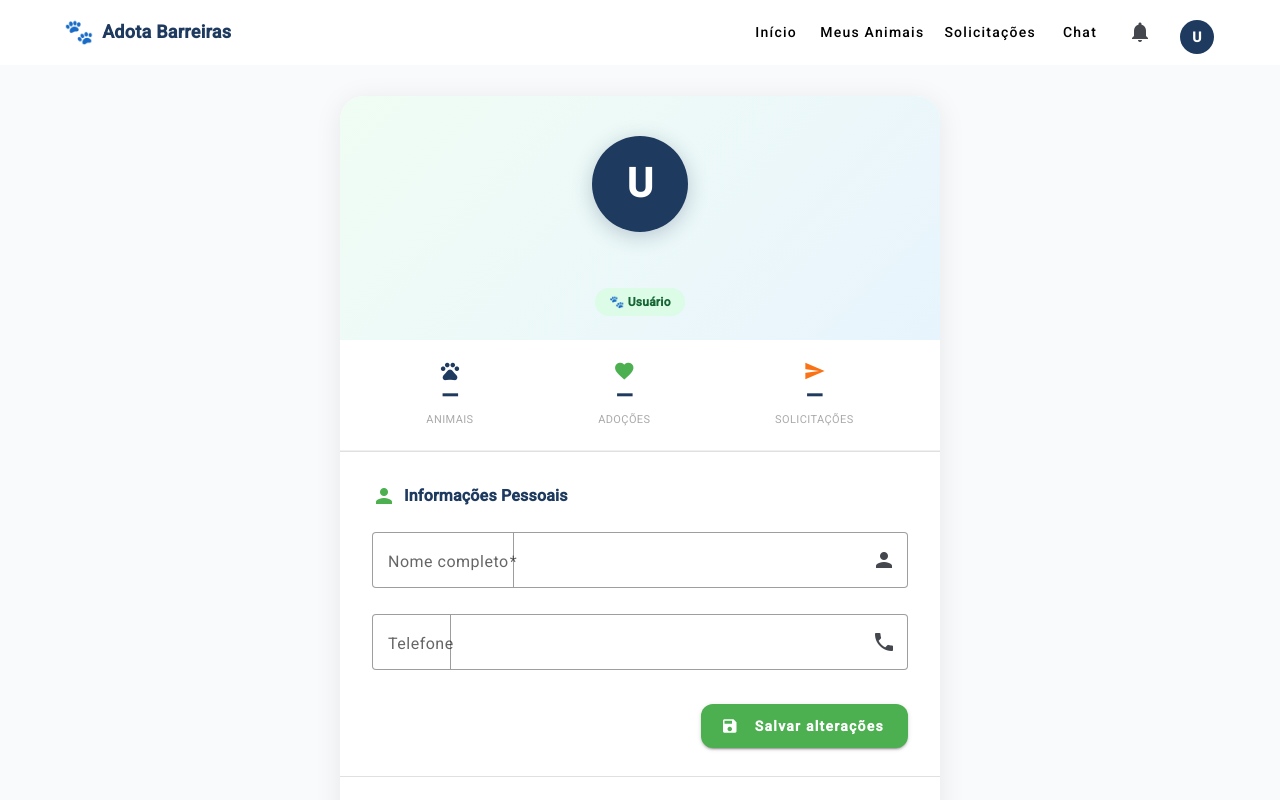
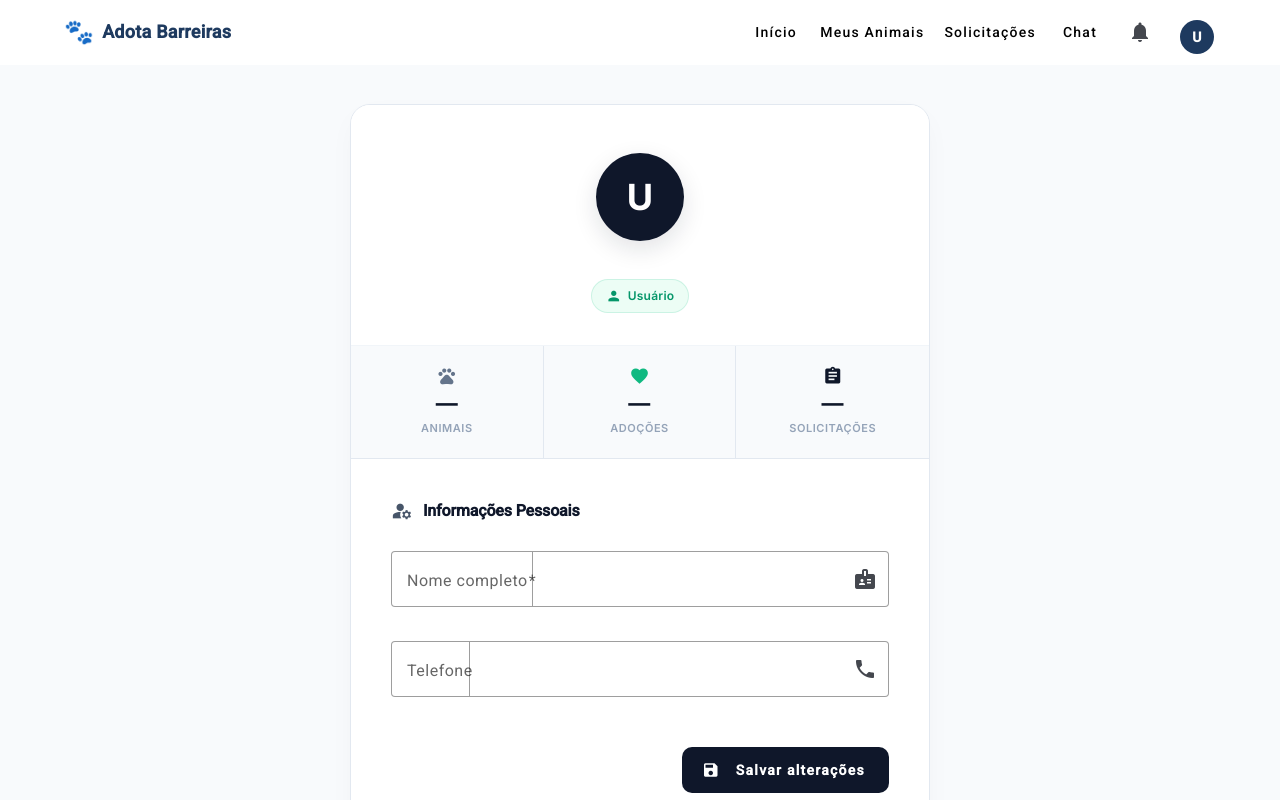
Before and after one commit to MuriloWisch/adota-barreiras-web, an Angular app: page /profile in a window 1280 px wide. Shown: the top 800 px of the page. Built offline with nearby package versions, Linux system fonts and the light colour scheme; sample sign-in values are in the browser's storage.

Commit message:
Refactor: redesign UI screens from profile and improve layout consistency

```diff
--- a/src/app/features/profile/profile.component.html
+++ b/src/app/features/profile/profile.component.html
@@ -1,61 +1,65 @@
-<div class="page-wrap">
+<div class="profile-page-wrapper">
   <div class="profile-card" @fadeUp>
 
-    <div class="avatar-section">
-      <div class="big-avatar">{{ initial() }}</div>
-      <h1 class="user-name">{{ user()?.name }}</h1>
-      <p class="user-email">{{ user()?.email }}</p>
-      <span class="role-badge" [class.admin]="user()?.role === 'ADMIN'">
-        {{ user()?.role === 'ADMIN' ? '⚙️ Administrador' : '🐾 Usuário' }}
+    <div class="profile-hero">
+      <div class="user-avatar-initials">{{ initial() }}</div>
+      <h1 class="user-display-name">{{ user()?.name }}</h1>
+      <p class="user-display-email">{{ user()?.email }}</p>
+
+      <span class="badge-role" [class.badge-admin]="user()?.role === 'ADMIN'">
+        <mat-icon>{{ user()?.role === 'ADMIN' ? 'admin_panel_settings' : 'person' }}</mat-icon>
+        <span>{{ user()?.role === 'ADMIN' ? 'Administrador' : 'Usuário' }}</span>
       </span>
     </div>
 
-    <div class="stats-row">
-      <div class="stat-item">
-        <mat-icon class="stat-icon">pets</mat-icon>
-        <span class="stat-num">—</span>
-        <span class="stat-label">Animais</span>
+    <div class="metrics-grid">
+      <div class="metric-block">
+        <mat-icon class="metric-icon">pets</mat-icon>
+        <span class="metric-value">—</span>
+        <span class="metric-label">Animais</span>
       </div>
-      <div class="stat-item">
-        <mat-icon class="stat-icon green">favorite</mat-icon>
-        <span class="stat-num">—</span>
-        <span class="stat-label">Adoções</span>
+      <div class="metric-block">
+        <mat-icon class="metric-icon metric-icon--emerald">favorite</mat-icon>
+        <span class="metric-value">—</span>
+        <span class="metric-label">Adoções</span>
       </div>
-      <div class="stat-item">
-        <mat-icon class="stat-icon orange">send</mat-icon>
-        <span class="stat-num">—</span>
-        <span class="stat-label">Solicitações</span>
+      <div class="metric-block">
+        <mat-icon class="metric-icon metric-icon--slate">assignment</mat-icon>
+        <span class="metric-value">—</span>
+        <span class="metric-label">Solicitações</span>
       </div>
     </div>
 
-    <mat-divider></mat-divider>
+    <section class="settings-section">
+      <h2 class="section-heading">
+        <mat-icon>manage_accounts</mat-icon>
+        <span>Informações Pessoais</span>
+      </h2>
 
-    <section class="form-section">
-      <h2 class="section-title"><mat-icon>person</mat-icon> Informações Pessoais</h2>
-
-      <div class="form-error" *ngIf="infoError">
-        <mat-icon>error_outline</mat-icon> {{ infoError }}
+      <div class="alert-banner alert-banner--error" *ngIf="infoError">
+        <mat-icon>error_outline</mat-icon>
+        <span>{{ infoError }}</span>
       </div>
 
       <form [formGroup]="infoForm" (ngSubmit)="saveInfo()">
-        <mat-form-field appearance="outline" class="full-w">
+        <mat-form-field appearance="outline" class="field-full-width">
           <mat-label>Nome completo</mat-label>
           <input matInput formControlName="name">
-          <mat-icon matSuffix>person</mat-icon>
+          <mat-icon matSuffix>badge</mat-icon>
           <mat-error>Nome obrigatório</mat-error>
         </mat-form-field>
 
-        <mat-form-field appearance="outline" class="full-w">
+        <mat-form-field appearance="outline" class="field-full-width">
           <mat-label>Telefone</mat-label>
           <input matInput formControlName="phone" type="tel">
           <mat-icon matSuffix>phone</mat-icon>
         </mat-form-field>
 
-        <div class="form-footer">
-          <button mat-raised-button class="btn-primary" type="submit" [disabled]="savingInfo()">
+        <div class="actions-row">
+          <button mat-flat-button class="btn-submit-primary" type="submit" [disabled]="savingInfo()">
             <mat-spinner diameter="18" *ngIf="savingInfo()"></mat-spinner>
             <mat-icon *ngIf="!savingInfo()">save</mat-icon>
-            {{ savingInfo() ? 'Salvando...' : 'Salvar alterações' }}
+            <span>{{ savingInfo() ? 'Salvando...' : 'Salvar alterações' }}</span>
           </button>
         </div>
       </form>
@@ -63,48 +67,60 @@
 
     <mat-divider></mat-divider>
 
-    <section class="form-section">
-      <h2 class="section-title"><mat-icon>lock</mat-icon> Segurança</h2>
+    <section class="settings-section">
+      <h2 class="section-heading">
+        <mat-icon>security</mat-icon>
+        <span>Segurança</span>
+      </h2>
 
-      <div class="form-error"   *ngIf="pwdError">   <mat-icon>error_outline</mat-icon> {{ pwdError }} </div>
-      <div class="form-success" *ngIf="pwdSuccess">  <mat-icon>check_circle</mat-icon> Senha alterada com sucesso! </div>
+      <div class="alert-banner alert-banner--error" *ngIf="pwdError">
+        <mat-icon>error_outline</mat-icon>
+        <span>{{ pwdError }}</span>
+      </div>
+
+      <div class="alert-banner alert-banner--success" *ngIf="pwdSuccess">
+        <mat-icon>check_circle</mat-icon>
+        <span>Senha alterada com sucesso!</span>
+      </div>
 
       <form [formGroup]="pwdForm" (ngSubmit)="changePwd()">
 
-        <mat-form-field appearance="outline" class="full-w">
+        <mat-form-field appearance="outline" class="field-full-width">
           <mat-label>Senha atual</mat-label>
           <input matInput formControlName="current" [type]="showCurrent ? 'text' : 'password'">
-          <button mat-icon-button matSuffix type="button" (click)="showCurrent = !showCurrent">
+          <button mat-icon-button matSuffix type="button" (click)="showCurrent = !showCurrent" class="toggle-password-btn">
             <mat-icon>{{ showCurrent ? 'visibility_off' : 'visibility' }}</mat-icon>
           </button>
           <mat-error>Senha atual obrigatória</mat-error>
         </mat-form-field>
 
-        <mat-form-field appearance="outline" class="full-w">
+        <mat-form-field appearance="outline" class="field-full-width">
           <mat-label>Nova senha</mat-label>
           <input matInput formControlName="password" [type]="showNew ? 'text' : 'password'" (input)="calcStrength()">
-          <button mat-icon-button matSuffix type="button" (click)="showNew = !showNew">
+          <button mat-icon-button matSuffix type="button" (click)="showNew = !showNew" class="toggle-password-btn">
             <mat-icon>{{ showNew ? 'visibility_off' : 'visibility' }}</mat-icon>
           </button>
-          <mat-error *ngIf="pwdForm.get('password')?.hasError('minlength')">Mínimo 6 caracteres</mat-error>
+          <mat-error *ngIf="pwdForm.get('password')?.hasError('minlength')">Mínimo de 6 caracteres</mat-error>
         </mat-form-field>
 
-        <div class="strength-bar" *ngIf="pwdForm.get('password')?.value">
-          <div class="bar" [class]="strengthClass"></div>
-          <span class="strength-label">{{ strengthLabel }}</span>
+        <div class="password-strength-wrapper" *ngIf="pwdForm.get('password')?.value">
+          <div class="strength-track">
+            <div class="strength-bar" [class]="strengthClass"></div>
+          </div>
+          <span class="strength-text">{{ strengthLabel }}</span>
         </div>
 
-        <mat-form-field appearance="outline" class="full-w">
+        <mat-form-field appearance="outline" class="field-full-width">
           <mat-label>Confirmar nova senha</mat-label>
           <input matInput formControlName="confirm" [type]="showNew ? 'text' : 'password'">
-          <mat-error *ngIf="pwdForm.get('confirm')?.hasError('mismatch')">Senhas não conferem</mat-error>
+          <mat-error *ngIf="pwdForm.get('confirm')?.hasError('mismatch')">As senhas não conferem</mat-error>
         </mat-form-field>
 
-        <div class="form-footer">
-          <button mat-stroked-button class="btn-outline" type="submit" [disabled]="savingPwd()">
+        <div class="actions-row">
+          <button mat-stroked-button class="btn-submit-secondary" type="submit" [disabled]="savingPwd()">
             <mat-spinner diameter="18" *ngIf="savingPwd()"></mat-spinner>
             <mat-icon *ngIf="!savingPwd()">lock_reset</mat-icon>
-            {{ savingPwd() ? 'Salvando...' : 'Alterar senha' }}
+            <span>{{ savingPwd() ? 'Salvando...' : 'Alterar senha' }}</span>
           </button>
         </div>
 
--- a/src/app/features/profile/profile.component.scss
+++ b/src/app/features/profile/profile.component.scss
@@ -1,90 +1,316 @@
-.page-wrap {
-  min-height: 100vh; background: #f8fafc;
-  display: flex; justify-content: center; padding: 32px 16px 64px;
-}
-.profile-card {
-  background: #fff; border-radius: 24px;
-  box-shadow: 0 4px 28px rgba(0,0,0,0.08);
-  width: 100%; max-width: 600px;
-  overflow: hidden; height: fit-content;
+$slate-900: #0f172a;
+$slate-800: #1e293b;
+$slate-700: #475569;
+$slate-500: #64748b;
+$slate-400: #94a3b8;
+$slate-200: #e2e8f0;
+$slate-100: #f1f5f9;
+$slate-50:  #f8fafc;
+$slate-300: #cbd5e1;
+
+$emerald-600: #059669;
+$emerald-500: #10b981;
+$emerald-50:  #ecfdf5;
+
+$indigo-600: #4f46e5;
+$indigo-50:  #e0e7ff;
+
+$red-600: #dc2626;
+$red-50:  #fef2f2;
+
+$amber-500: #f59e0b;
+
+.profile-page-wrapper {
+  min-height: calc(100vh - 64px);
+  background-color: $slate-50;
+  display: flex;
+  justify-content: center;
+  padding: 40px 16px 80px;
+  font-family: 'Inter', sans-serif;
 }
 
-/* Avatar */
-.avatar-section {
-  display: flex; flex-direction: column; align-items: center;
-  padding: 40px 32px 24px; background: linear-gradient(135deg,#f0fdf4,#e8f4fd);
+.profile-card {
+  background-color: #ffffff;
+  border-radius: 20px;
+  border: 1px solid $slate-200;
+  box-shadow: 0 10px 30px -5px rgba(15, 23, 42, 0.04);
+  width: 100%;
+  max-width: 580px;
+  overflow: hidden;
+  height: fit-content;
 }
-.big-avatar {
-  width: 96px; height: 96px; border-radius: 50%;
-  background: #1E3A5F; color: #fff;
-  display: flex; align-items: center; justify-content: center;
-  font-size: 40px; font-weight: 800; margin-bottom: 14px;
-  box-shadow: 0 4px 20px rgba(30,58,95,0.25);
+
+/* Hero Section */
+.profile-hero {
+  display: flex;
+  flex-direction: column;
+  align-items: center;
+  padding: 48px 32px 32px;
+  background-color: #ffffff;
+  border-bottom: 1px solid $slate-100;
 }
-.user-name  { font-size: 22px; font-weight: 800; color: #1E3A5F; }
-.user-email { font-size: 14px; color: #888; margin-top: 4px; }
-.role-badge {
-  margin-top: 10px; font-size: 12px; font-weight: 700;
-  padding: 4px 14px; border-radius: 20px;
-  background: #dcfce7; color: #166534;
+
+.user-avatar-initials {
+  width: 88px;
+  height: 88px;
+  border-radius: 50%;
+  background-color: $slate-900;
+  color: #ffffff;
+  display: flex;
+  align-items: center;
+  justify-content: center;
+  font-size: 36px;
+  font-weight: 700;
+  margin-bottom: 16px;
+  box-shadow: 0 8px 24px rgba(15, 23, 42, 0.12);
 }
-.role-badge.admin { background: #dbeafe; color: #1e3a8a; }
 
-.stats-row {
-  display: flex; justify-content: space-around;
-  padding: 20px 24px; border-bottom: 1px solid #f0f0f0;
+.user-display-name {
+  font-size: 24px;
+  font-weight: 700;
+  color: $slate-900;
+  margin: 0;
+  letter-spacing: -0.02em;
 }
-.stat-item { display: flex; flex-direction: column; align-items: center; gap: 4px; }
-.stat-icon { font-size: 22px !important; width: 22px !important; height: 22px !important; color: #1E3A5F; }
-.stat-icon.green  { color: #4CAF50; }
-.stat-icon.orange { color: #f97316; }
-.stat-num   { font-size: 22px; font-weight: 800; color: #1E3A5F; }
-.stat-label { font-size: 11px; color: #aaa; text-transform: uppercase; letter-spacing: 0.4px; }
 
-.form-section { padding: 28px 32px; }
-.section-title {
-  display: flex; align-items: center; gap: 8px;
-  font-size: 16px; font-weight: 700; color: #1E3A5F; margin-bottom: 20px;
+.user-display-email {
+  font-size: 14px;
+  color: $slate-500;
+  margin: 6px 0 0 0;
 }
-.section-title mat-icon { color: #4CAF50; }
-.full-w { width: 100%; margin-bottom: 4px; }
 
-.strength-bar { display: flex; align-items: center; gap: 10px; margin: -4px 0 14px; }
-.bar { height: 5px; border-radius: 3px; flex: 1; transition: all 0.3s ease; }
-.bar.fraca { background: #ef4444; width: 33%; }
-.bar.media { background: #f97316; width: 66%; }
-.bar.forte { background: #4CAF50; width: 100%; }
-.strength-label { font-size: 11px; color: #888; min-width: 40px; }
+.badge-role {
+  margin-top: 16px;
+  display: inline-flex;
+  align-items: center;
+  gap: 6px;
+  font-size: 12px;
+  font-weight: 600;
+  padding: 6px 14px;
+  border-radius: 100px;
+  background-color: $emerald-50;
+  color: $emerald-600;
+  border: 1px solid rgba(16, 185, 129, 0.15);
 
-.form-footer { display: flex; justify-content: flex-end; margin-top: 8px; }
-.form-error, .form-success {
-  display: flex; align-items: center; gap: 8px;
-  padding: 10px 14px; border-radius: 10px;
-  font-size: 13px; margin-bottom: 16px;
+  mat-icon {
+    font-size: 16px;
+    width: 16px;
+    height: 16px;
+  }
+
+  &.badge-admin {
+    background-color: $indigo-50;
+    color: $indigo-600;
+    border-color: rgba(79, 70, 229, 0.15);
+  }
 }
-.form-error   { background: #fef2f2; color: #dc2626; }
-.form-success { background: #f0fdf4; color: #166534; }
 
-.btn-primary {
-  background: #4CAF50 !important; color: #fff !important;
-  border-radius: 12px !important; height: 44px;
-  font-weight: 700 !important; padding: 0 24px !important;
-  display: flex; align-items: center; gap: 8px;
-  transition: all 0.3s ease !important;
+/* Metrics Grid */
+.metrics-grid {
+  display: grid;
+  grid-template-columns: repeat(3, 1fr);
+  border-bottom: 1px solid $slate-200;
+  background-color: $slate-50;
 }
-.btn-primary:hover:not([disabled]) {
-  background: #43A047 !important;
-  box-shadow: 0 4px 14px rgba(76,175,80,0.35) !important;
+
+.metric-block {
+  display: flex;
+  flex-direction: column;
+  align-items: center;
+  padding: 20px 12px;
+  text-align: center;
+  border-right: 1px solid $slate-200;
+
+  &:last-child {
+    border-right: none;
+  }
 }
-.btn-outline {
-  border-color: #1E3A5F !important; color: #1E3A5F !important;
-  border-radius: 12px !important; height: 44px;
-  font-weight: 700 !important; padding: 0 24px !important;
-  display: flex; align-items: center; gap: 8px;
-  transition: all 0.3s ease !important;
+
+.metric-icon {
+  font-size: 20px;
+  width: 20px;
+  height: 20px;
+  color: $slate-500;
+  margin-bottom: 4px;
+
+  &--emerald { color: $emerald-500; }
+  &--slate { color: $slate-900; }
 }
-.btn-outline:hover:not([disabled]) { background: #f0f4ff !important; }
+
+.metric-value {
+  font-size: 22px;
+  font-weight: 700;
+  color: $slate-900;
+  line-height: 1.2;
+}
+
+.metric-label {
+  font-size: 11px;
+  font-weight: 600;
+  color: $slate-400;
+  text-transform: uppercase;
+  letter-spacing: 0.05em;
+  margin-top: 2px;
+}
+
+/* Sections & Forms */
+.settings-section {
+  padding: 36px 40px;
+}
+
+.section-heading {
+  display: flex;
+  align-items: center;
+  gap: 10px;
+  font-size: 16px;
+  font-weight: 600;
+  color: $slate-900;
+  margin: 0 0 24px 0;
+  letter-spacing: -0.01em;
+
+  mat-icon {
+    color: $slate-700;
+    font-size: 22px;
+    width: 22px;
+    height: 22px;
+  }
+}
+
+.field-full-width {
+  width: 100%;
+  margin-bottom: 8px;
+}
+
+/* Password Strength Indicator */
+.password-strength-wrapper {
+  display: flex;
+  align-items: center;
+  gap: 12px;
+  margin: -4px 0 20px 4px;
+}
+
+.strength-track {
+  background-color: $slate-200;
+  height: 4px;
+  border-radius: 100px;
+  flex: 1;
+  overflow: hidden;
+}
+
+.strength-bar {
+  height: 100%;
+  width: 0;
+  border-radius: 100px;
+  transition: all 0.3s cubic-bezier(0.4, 0, 0.2, 1);
+
+  &.fraca { background-color: $red-600; width: 33.3%; }
+  &.media { background-color: $amber-500; width: 66.6%; }
+  &.forte { background-color: $emerald-500; width: 100%; }
+}
+
+.strength-text {
+  font-size: 12px;
+  font-weight: 500;
+  color: $slate-500;
+  min-width: 48px;
+  text-align: right;
+}
+
+/* Actions Buttons Setup */
+.actions-row {
+  display: flex;
+  justify-content: flex-end;
+  margin-top: 16px;
+}
+
+.btn-submit-primary {
+  background-color: $slate-900 !important;
+  color: #ffffff !important;
+  border-radius: 10px !important;
+  padding: 0 24px !important;
+  height: 46px !important;
+  font-weight: 600 !important;
+  font-size: 14px !important;
+  display: flex;
+  align-items: center;
+  gap: 8px;
+  transition: background-color 0.15s ease !important;
+
+  &:hover:not([disabled]) {
+    background-color: $slate-800 !important;
+  }
+}
+
+.btn-submit-secondary {
+  border-color: $slate-300 !important;
+  color: $slate-800 !important;
+  border-radius: 10px !important;
+  padding: 0 24px !important;
+  height: 46px !important;
+  font-weight: 600 !important;
+  font-size: 14px !important;
+  display: flex;
+  align-items: center;
+  gap: 8px;
+  transition: all 0.15s ease !important;
+
+  &:hover:not([disabled]) {
+    background-color: $slate-50 !important;
+    border-color: $slate-400 !important;
+  }
+}
+
+/* Alert Messages */
+.alert-banner {
+  display: flex;
+  align-items: center;
+  gap: 10px;
+  padding: 12px 16px;
+  border-radius: 10px;
+  font-size: 13.5px;
+  font-weight: 500;
+  margin-bottom: 24px;
+  border: 1px solid transparent;
+
+  mat-icon {
+    font-size: 18px;
+    width: 18px;
+    height: 18px;
+    flex-shrink: 0;
+  }
+
+  &--error {
+    background-color: $red-50;
+    color: $red-600;
+    border-color: rgba(220, 38, 38, 0.1);
+  }
+
+  &--success {
+    background-color: $emerald-50;
+    color: $emerald-600;
+    border-color: rgba(16, 185, 129, 0.1);
+  }
+}
+
+.toggle-password-btn {
+  color: $slate-400;
+}
+
+/* Material Form Override Alignment */
+::ng-deep .mat-mdc-form-field-subscript-wrapper {
+  margin-bottom: 4px;
+}
 
 @media (max-width: 640px) {
-  .form-section { padding: 20px 16px; }
+  .profile-page-wrapper {
+    padding: 16px 0 64px;
+  }
+  .profile-card {
+    border-radius: 0;
+    border-left: none;
+    border-right: none;
+  }
+  .settings-section {
+    padding: 32px 20px;
+  }
 }
```
